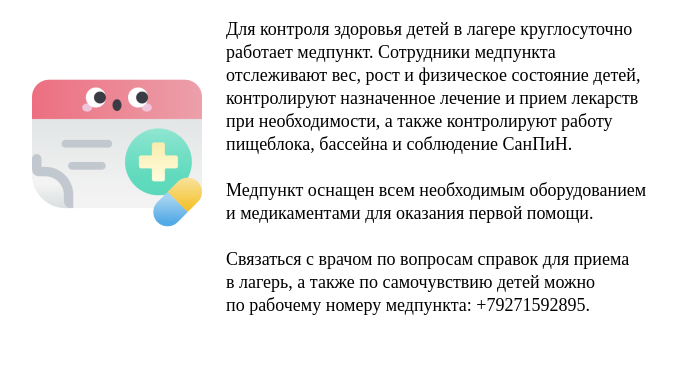
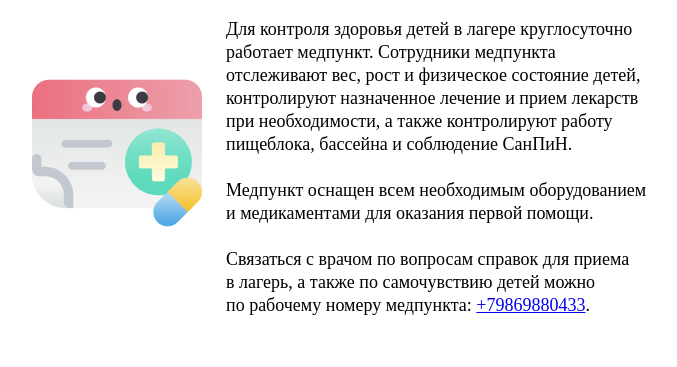
Before and after one commit to Amalthea-code/birch, a Vue app: page /parents in a window 1280 px wide. Shown: the part 6713-7080 px from the top of the page, without its empty margins (298-975 px from the left). Built offline with nearby package versions, Linux system fonts and the light colour scheme; a web font is replaced by a local one; what vue-the-mask would draw is missing.

Commit message:
feat: added new contact

```diff
--- a/src/components/TheFooter.vue
+++ b/src/components/TheFooter.vue
@@ -6,7 +6,8 @@
           <div class="footer__info-phones-title">Номер телефона</div>
           <a target="_blank" href="tel:+78452563107" class="footer__info-phone">Администрация: +7(8452) 56-31-07</a>
           <a target="_blank" href="tel:+79372256244" class="footer__info-phone">Отдел продаж путевок: +7(937) 225-62-44</a>
-          <a target="_blank" href="tel:+78452256244" class="footer__info-phone">Отдел продаж путевок: +7(8452) 25-62-44 </a>
+          <a target="_blank" href="tel:+78452256244" class="footer__info-phone">Отдел продаж путевок: +7(8452) 25-62-44</a>
+          <a target="_blank" href="tel:+79869880433" class="footer__info-phone">Медпункт: +7(986) 988-04-33</a>
           <p class="footer__info-phone"><strong>Время работы отдела продаж путёвок:</strong><br /> вт - сб с 11:00 до 16:00</p>
         </div>
         <div class="footer__info-mails">
--- a/src/components/blocks/Contacts.vue
+++ b/src/components/blocks/Contacts.vue
@@ -29,6 +29,7 @@
               Администрация: <a href="tel:+78452563107">+7(8452) 56-31-07</a><br />
               Отдел продаж путевок: <a href="tel:+79372256244">+7(937) 225-62-44</a><br />
               Отдел продаж путевок: <a href="tel:+78452256244">+7(8452) 25-62-44</a><br />
+              Медпункт: <a href="tel:+79869880433">+7(986) 988-04-33</a><br />
             </p>
           </div>
           <div class="contacts__item">
--- a/src/components/blocks/DocsInfo.vue
+++ b/src/components/blocks/DocsInfo.vue
@@ -71,7 +71,7 @@
             <br /><br />
             Медпункт оснащен всем необходимым оборудованием и&nbsp;медикаментами для оказания первой помощи.
             <br /><br />
-            Связаться с&nbsp;врачом по&nbsp;вопросам справок для приема в&nbsp;лагерь, а&nbsp;также по&nbsp;самочувствию детей можно по&nbsp;рабочему номеру медпункта: +79271592895.
+            Связаться с&nbsp;врачом по&nbsp;вопросам справок для приема в&nbsp;лагерь, а&nbsp;также по&nbsp;самочувствию детей можно по&nbsp;рабочему номеру медпункта: <a href="tel:+79869880433">+79869880433</a>.
           </p>
         </div>
       </div>
```
Also changed, not shown: src/layouts/admin.vue (deleted, +0 -15 lines), 2 other files (tests, documents, lock files or other folders).
